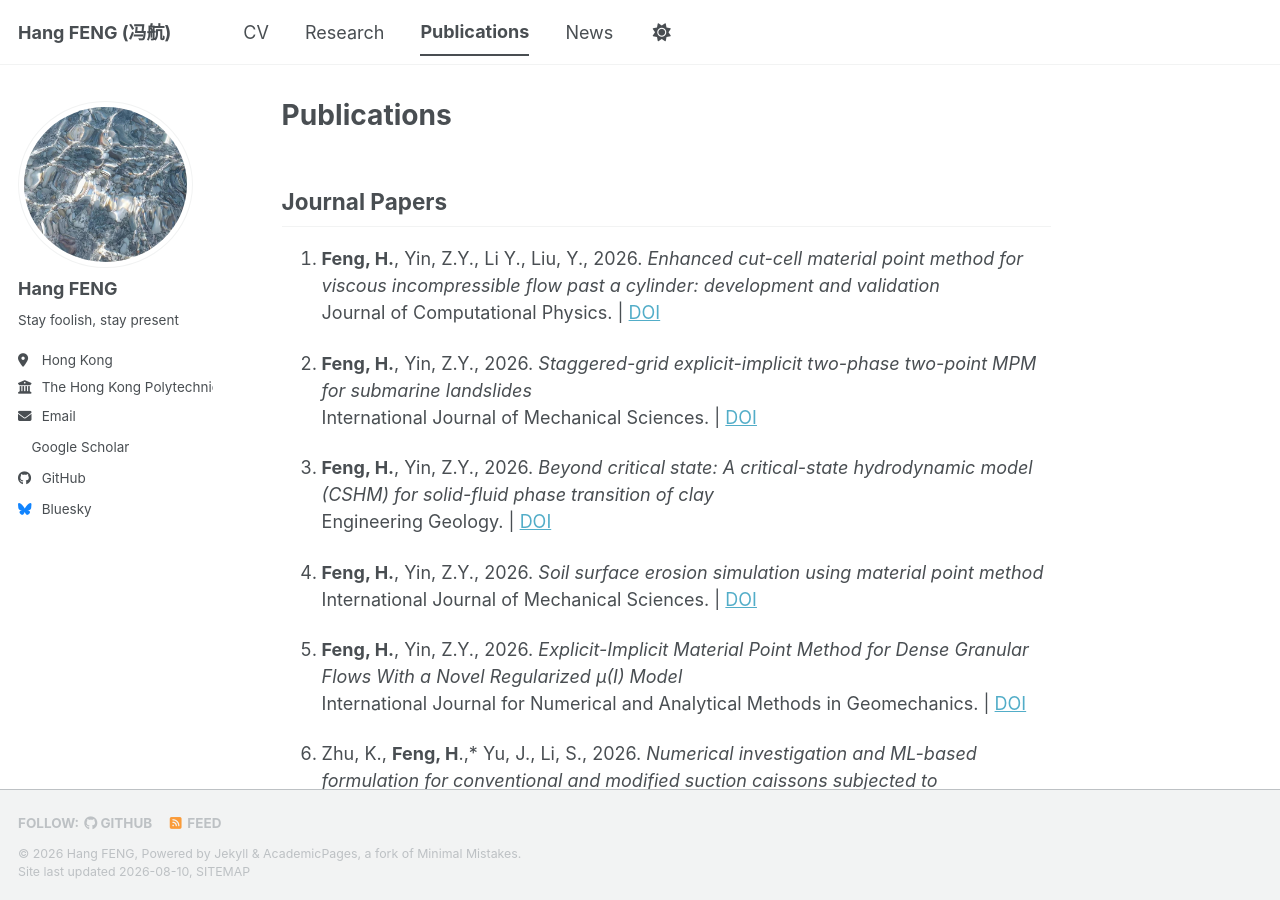
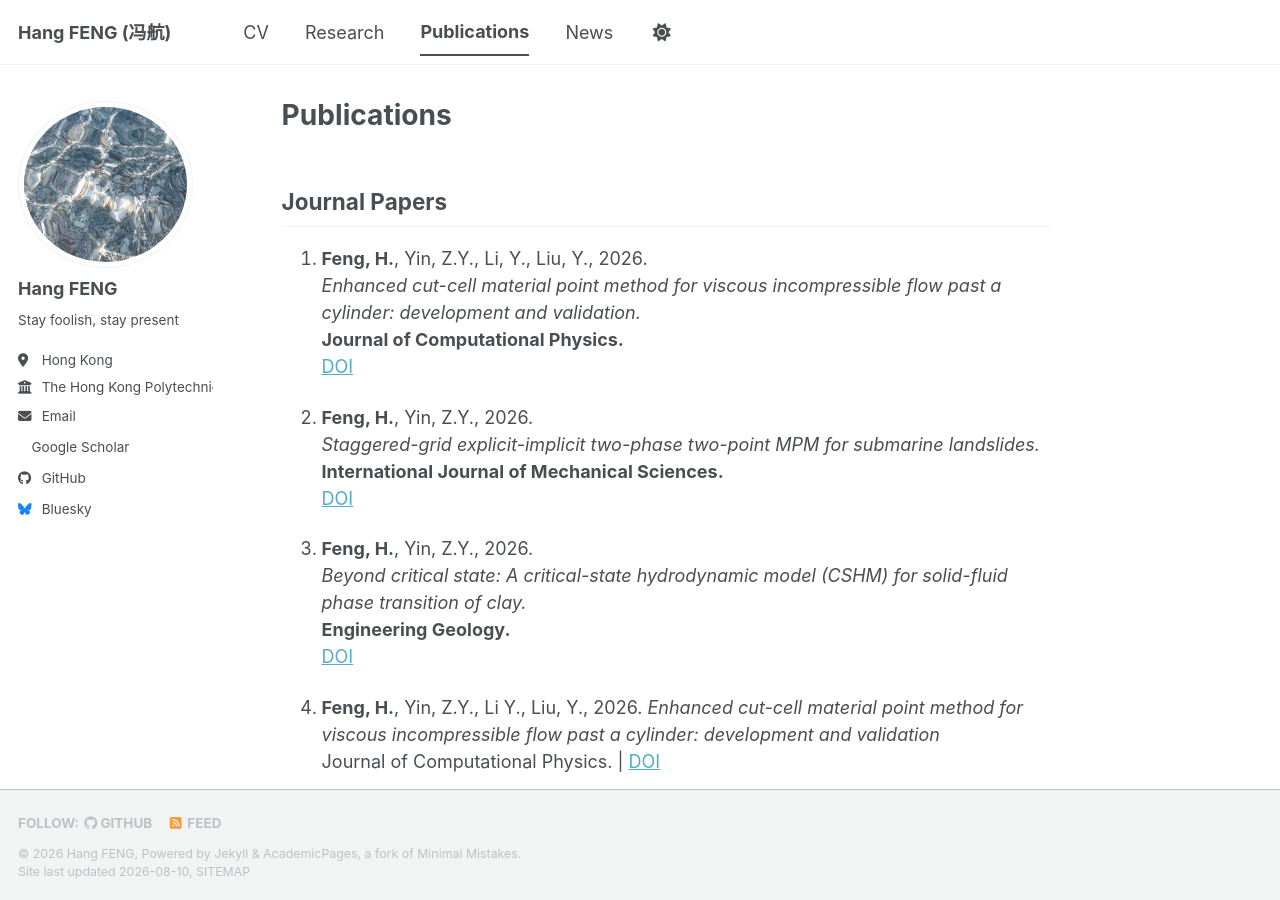
Before and after one commit to fenghang454/fenghang454.github.io, a Jekyll site: the page built from _pages/publications.md, in a window 1280 px wide and 900 px high. Built offline with Jekyll 4.4.1, drawn with Linux system fonts in a browser that asks for light colours; a style sheet for code colours, icons or effects is not loaded.

Commit message:
Update publications.md

```diff
--- a/_pages/publications.md
+++ b/_pages/publications.md
@@ -5,6 +5,21 @@ author_profile: true
 ---
 
 ## Journal Papers
+16. **Feng, H.**, Yin, Z.Y., Li, Y., Liu, Y., 2026.
+    *Enhanced cut-cell material point method for viscous incompressible flow past a cylinder: development and validation.*
+    **Journal of Computational Physics.**
+    [DOI](https://doi.org/10.1016/j.jcp.2026.115120)
+
+15. **Feng, H.**, Yin, Z.Y., 2026.
+    *Staggered-grid explicit-implicit two-phase two-point MPM for submarine landslides.*
+    **International Journal of Mechanical Sciences.**
+    [DOI](https://doi.org/10.1016/j.ijmecsci.2026.111652)
+
+14. **Feng, H.**, Yin, Z.Y., 2026.
+    *Beyond critical state: A critical-state hydrodynamic model (CSHM) for solid-fluid phase transition of clay.*
+    **Engineering Geology.**
+    [DOI](https://doi.org/10.1016/j.enggeo.2026.108671)
+
 16. **Feng, H.**, Yin, Z.Y., Li Y., Liu, Y., 2026.
    *Enhanced cut-cell material point method for viscous incompressible flow past a cylinder: development and validation*
    Journal of Computational Physics.   | [DOI](https://doi.org/10.1016/j.jcp.2026.115120)
```
